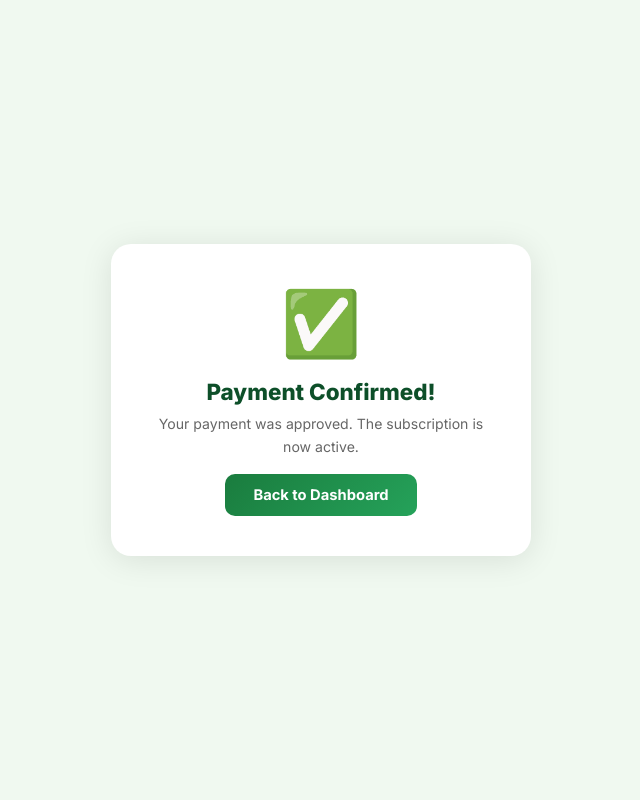
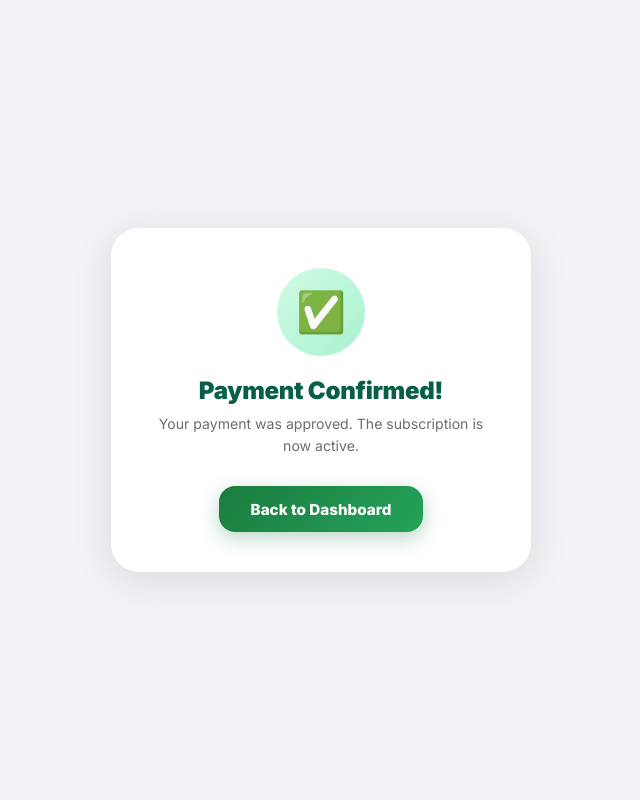
Before and after one commit to amine2026-tech/nqizbali, a Flask app: page /cmi/ok in a window 1280 px wide. Shown: the whole page, without its empty margins (319-959 px from the left). Run offline with Flask 3, Linux system fonts and the light colour scheme; data that the repository does not hold is empty.

Commit message:
Update payment_success.html

```diff
--- a/templates/payment_success.html
+++ b/templates/payment_success.html
@@ -3,35 +3,54 @@
 <head>
   <meta charset="UTF-8"/><meta name="viewport" content="width=device-width,initial-scale=1"/>
   <title>NqiZbali — Payment Confirmed</title>
-  <link href="https://fonts.googleapis.com/css2?family=Inter:wght@400;600;700;800&display=swap" rel="stylesheet">
+  <link href="https://fonts.googleapis.com/css2?family=Inter:wght@400;600;700;800;900&display=swap" rel="stylesheet">
   <style>
     *{box-sizing:border-box;margin:0;padding:0}
-    body{font-family:'Inter',sans-serif;background:#f0f9f0;min-height:100vh;display:flex;align-items:center;justify-content:center;padding:1.5rem}
-    .card{background:#fff;border-radius:20px;box-shadow:0 4px 32px rgba(0,0,0,.1);max-width:420px;width:100%;padding:2.5rem 2rem;text-align:center}
-    .icon{font-size:4rem;margin-bottom:1rem;animation:pop .4s ease}
-    @keyframes pop{0%{transform:scale(.5);opacity:0}80%{transform:scale(1.1)}100%{transform:scale(1);opacity:1}}
-    h1{font-size:1.4rem;font-weight:800;color:#0d4f29;margin-bottom:.5rem}
-    p{font-size:.88rem;color:#666;line-height:1.6}
-    .building-name{font-weight:700;color:#1a7c3e}
-    .approval{display:inline-block;background:#f0faf4;border:1.5px solid #d1f0dc;border-radius:8px;padding:.4rem .9rem;font-size:.76rem;color:#0d6e35;margin:.75rem 0 1.25rem}
-    .btn{display:inline-block;background:linear-gradient(135deg,#1a7c3e,#25a25a);color:#fff;text-decoration:none;border-radius:10px;padding:.75rem 1.75rem;font-size:.92rem;font-weight:700;margin-top:1rem}
+    body{font-family:'Inter',sans-serif;background:#F2F2F7;min-height:100vh;display:flex;align-items:center;justify-content:center;padding:1.5rem;-webkit-font-smoothing:antialiased}
+    .card{background:#fff;border-radius:28px;box-shadow:0 8px 40px rgba(0,0,0,.1);max-width:420px;width:100%;padding:2.5rem 2rem;text-align:center}
+    .icon-wrap{width:88px;height:88px;border-radius:50%;background:linear-gradient(135deg,#D1FAE5,#A7F3D0);display:flex;align-items:center;justify-content:center;margin:0 auto 1.25rem;font-size:2.5rem;animation:popIn .5s cubic-bezier(.34,1.56,.64,1)}
+    @keyframes popIn{from{transform:scale(.4);opacity:0}to{transform:scale(1);opacity:1}}
+    h1{font-size:1.5rem;font-weight:900;color:#065F46;margin-bottom:.5rem;letter-spacing:-.3px}
+    p{font-size:.88rem;color:#6C6C70;line-height:1.6}
+    .building{font-weight:700;color:#1a7c3e}
+    .approval{display:inline-block;background:#F0FDF4;border:1.5px solid #D1FAE5;border-radius:10px;padding:.4rem 1rem;font-size:.75rem;color:#065F46;margin:.85rem 0 1.25rem;font-family:monospace;font-weight:700}
+    .btn{display:inline-block;background:linear-gradient(135deg,#1a7c3e,#25a25a);color:#fff;text-decoration:none;border-radius:16px;padding:.85rem 2rem;font-size:.95rem;font-weight:800;margin-top:.5rem;box-shadow:0 6px 20px rgba(26,124,62,.3);transition:transform .15s cubic-bezier(.34,1.56,.64,1)}
+    .btn:active{transform:scale(.97)}
+    .confetti{position:fixed;inset:0;pointer-events:none;overflow:hidden;z-index:0}
+    .c{position:absolute;width:8px;height:8px;border-radius:2px;animation:fall linear forwards}
+    @keyframes fall{to{transform:translateY(100vh) rotate(720deg);opacity:0}}
+    .page-transition{position:fixed;inset:0;background:#fff;z-index:99999;pointer-events:none;opacity:0;transition:opacity .25s ease}
+    .page-transition.in{opacity:1}
   </style>
 </head>
 <body>
-  <div class="card">
-    <div class="icon">✅</div>
+  <div class="page-transition" id="pt"></div>
+  <div class="confetti" id="confetti"></div>
+  <div class="card" style="position:relative;z-index:1">
+    <div class="icon-wrap">✅</div>
     <h1>Payment Confirmed!</h1>
     {% if building %}
-      <p>The subscription for <span class="building-name">{{ building.name }}</span> is now
-      <strong>active for 30 days</strong>.<br/>
-      Trash collection is unlocked for all residents.</p>
+      <p>The subscription for <span class="building">{{ building.name }}</span> is now <strong>active for 30 days</strong>. Trash collection is unlocked for all residents.</p>
     {% else %}
       <p>Your payment was approved. The subscription is now active.</p>
     {% endif %}
     {% if approval %}
       <div class="approval">CMI Code: {{ approval }}</div>
     {% endif %}
+    <br/>
     <a class="btn" href="/syndic/dashboard">Back to Dashboard</a>
   </div>
+  <script>
+    // Confetti
+    const colors=['#1a7c3e','#4CAF50','#FFD60A','#007AFF','#FF6B00','#A7F3D0'];
+    const container=document.getElementById('confetti');
+    for(let i=0;i<60;i++){
+      const c=document.createElement('div');
+      c.className='c';
+      c.style.cssText=`left:${Math.random()*100}%;top:-10px;background:${colors[Math.floor(Math.random()*colors.length)]};animation-duration:${1.5+Math.random()*2}s;animation-delay:${Math.random()*.8}s;transform:rotate(${Math.random()*360}deg)`;
+      container.appendChild(c);
+    }
+  </script>
+  <script src="{{ url_for('static', filename='js/transitions.js') }}"></script>
 </body>
 </html>
```
